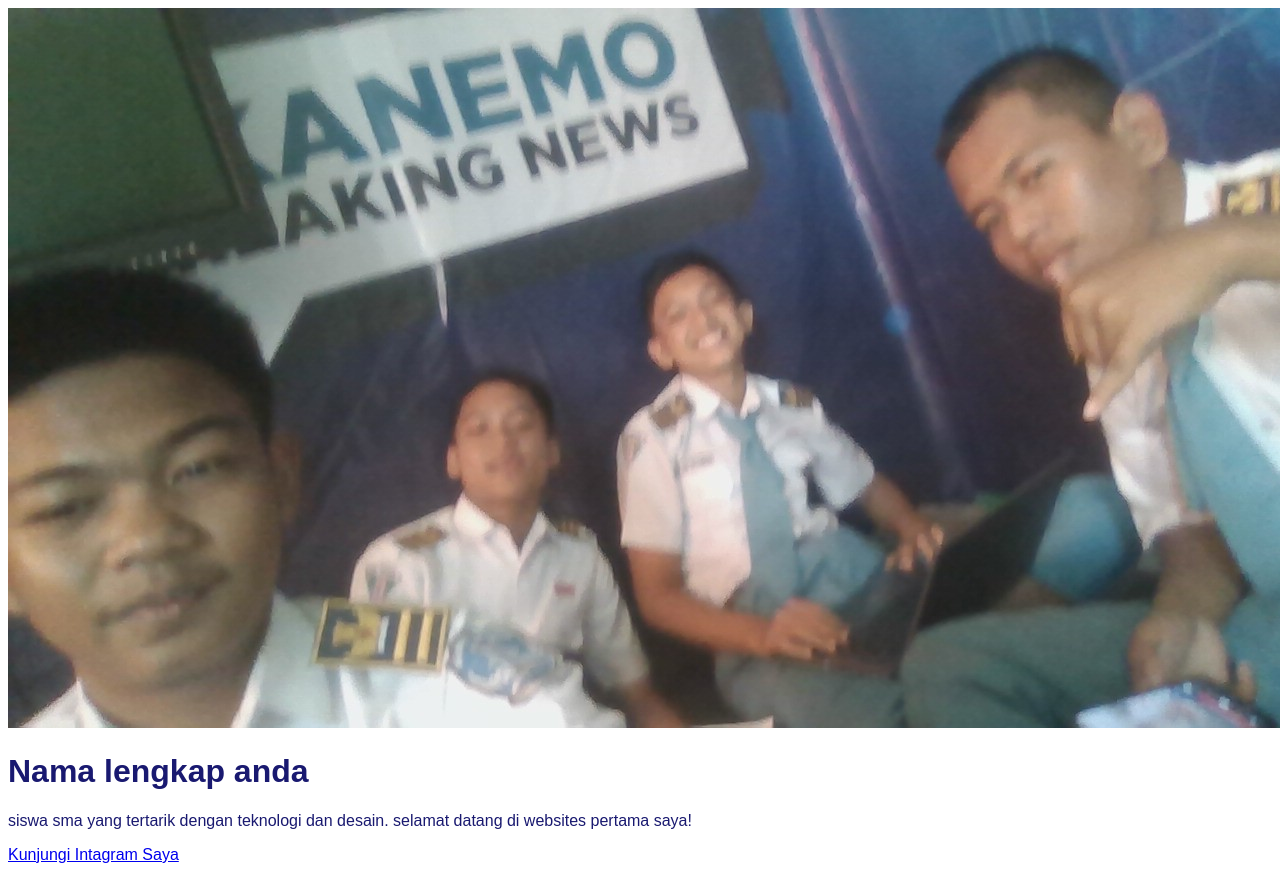
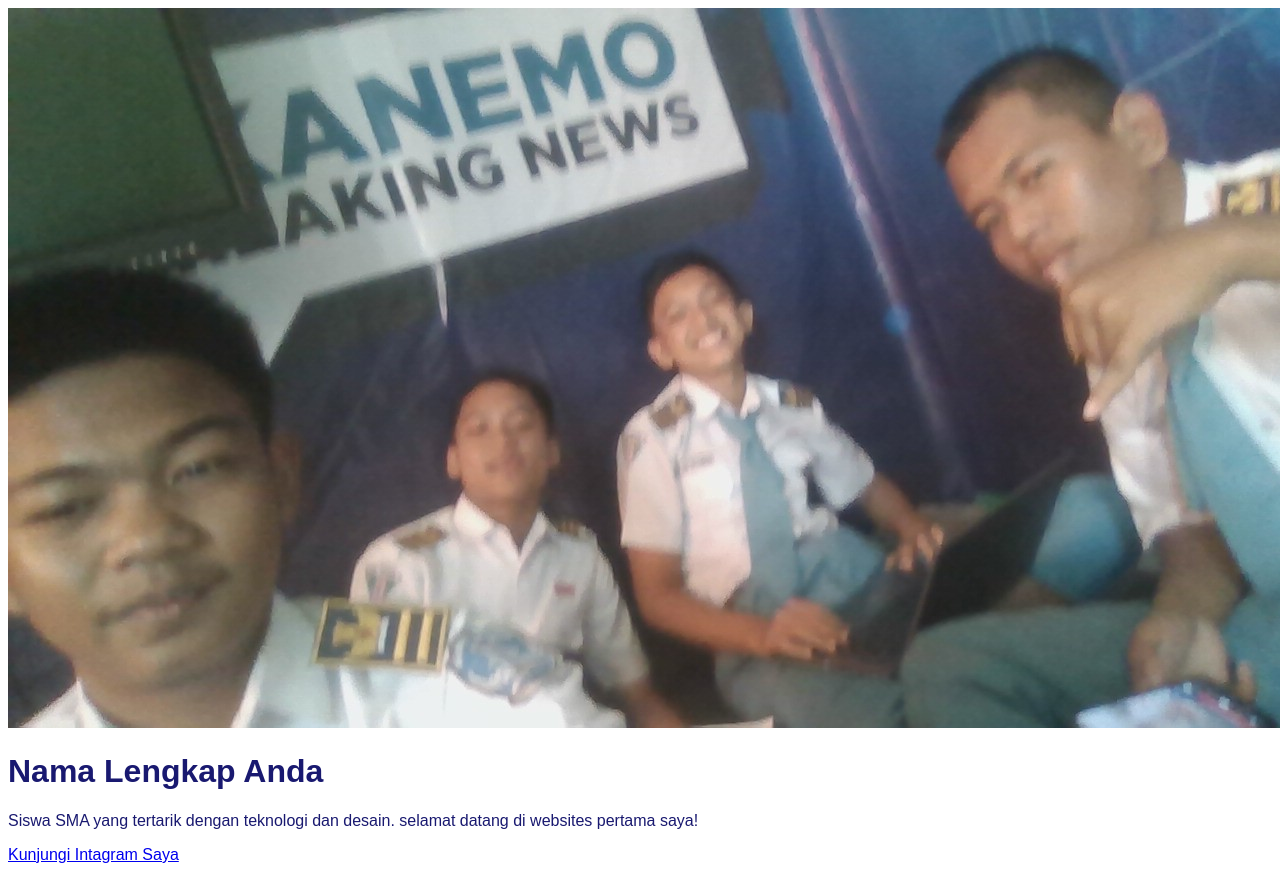
Before and after one commit to tyo787040-bee/percobaan-2, a plain HTML site: page index.html in a window 1280 px wide. Drawn offline with Linux system fonts and the light colour scheme.

Commit message:
Update index.html

```diff
--- a/index.html
+++ b/index.html
@@ -7,8 +7,8 @@
 <body>
  <div class=kartu profil">
    <img src="WIN_20250805_11_16_10_Pro.jpg" alt="Foto profil saya">
-    <h1>Nama lengkap anda</h1>
-    <p>siswa sma yang tertarik dengan teknologi dan desain. selamat datang di websites pertama saya!</p>
+    <h1>Nama Lengkap Anda</h1>
+    <p>Siswa SMA yang tertarik dengan teknologi dan desain. selamat datang di websites pertama saya!</p>
     <a href="https://www.intagram.com/username anda">Kunjungi Intagram Saya</a>
   </div>
 </body>
```
